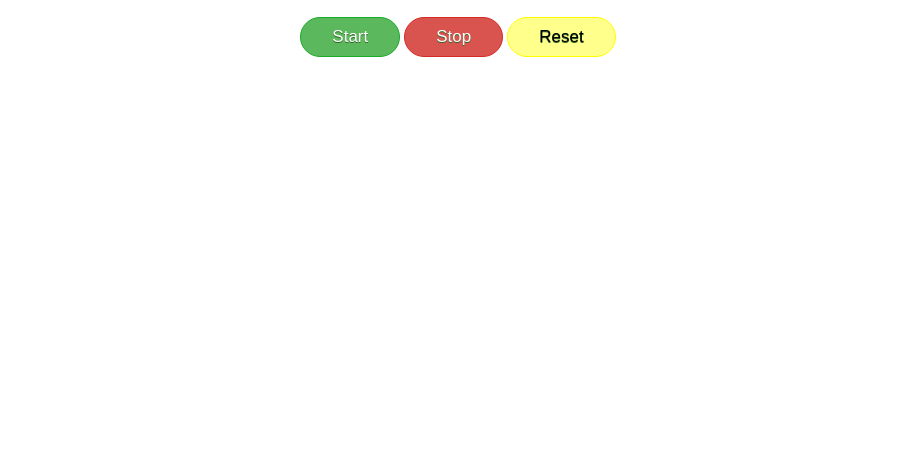
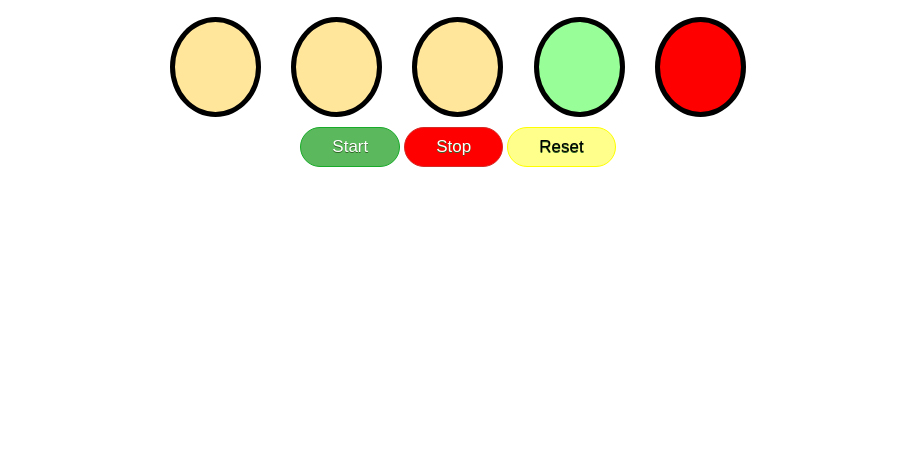
Before and after one commit to ebenpack/tabata.js, a website: page demo.html in a window 1280 px wide. Shown: the part 347-800 px from the top of the page, without its empty margins (182-1097 px from the left). Drawn offline with Linux system fonts and the light colour scheme.

Commit message:
Update demo

```diff
--- a/demo.html
+++ b/demo.html
@@ -4,6 +4,9 @@
     <meta charset="UTF-8">
     <title>Document</title>
     <style>
+        * {
+            box-sizing: border-box;
+        }
         #tabata {
             width: 80%;
             margin: 20px auto;
@@ -71,6 +74,38 @@
             float: left;
             text-align: center;
             color: white;
+            display: flex;
+            align-items: center;
+            justify-content: center;
+        }
+        #stoplights {
+            width: 60%;
+            height: 100px;
+            margin: 10px auto;
+        }
+        .light {
+            width: 15%;
+            margin: 0 2.5%;
+            height: 100%;
+            border-radius: 50%;
+            background-color: #ffe69b;
+            float: left;
+            border: 5px solid black;
+        }
+        .light.active {
+            background-color: #ffbf00;
+        }
+        #go.active {
+            background-color: #00ff00;
+        }
+        #go {
+            background-color: #98ff98;
+        }
+        #stop.active {
+            background-color: #ff9090;
+        }
+        #stop {
+            background-color: red;
         }
         .on {
             background: #5cb85c;
@@ -148,6 +183,13 @@
             <div id="progressbar"></div>
             <div id="progress"></div>
         </div>
+        <div id="stoplights">
+            <div class="light" id="three"></div>
+            <div class="light" id="two"></div>
+            <div class="light" id="one"></div>
+            <div class="light" id="go"></div>
+            <div class="light" id="stop"></div>
+        </div>
         <div class="controls">
             <button class="start" id="start">Start</button>
             <button class="stop" id="stop">Stop</button>
```
